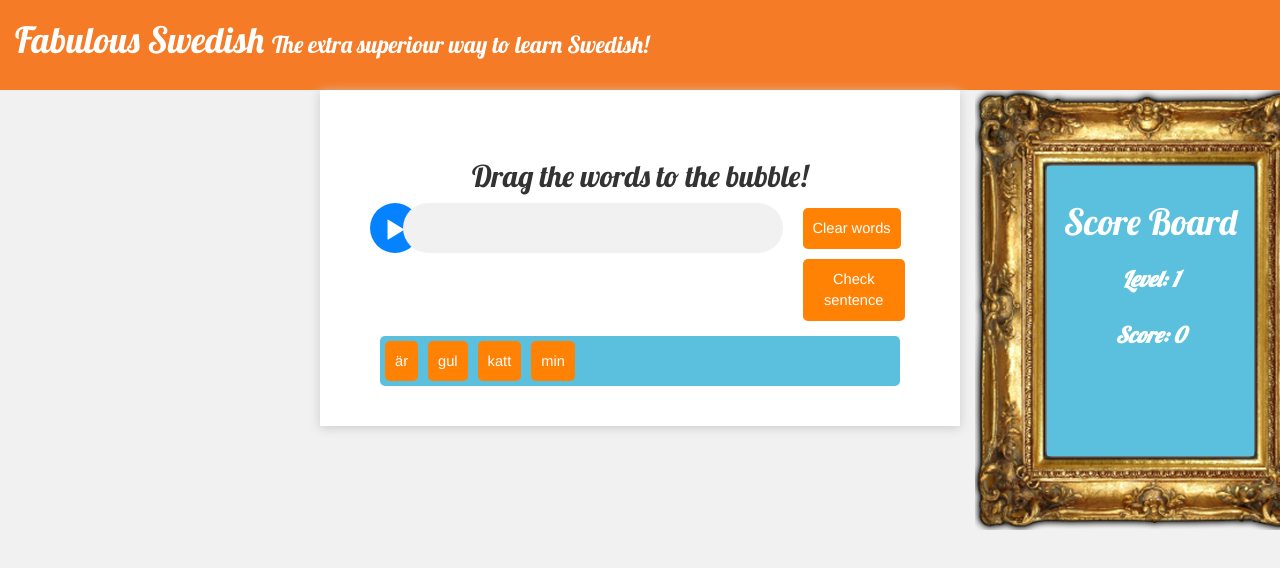
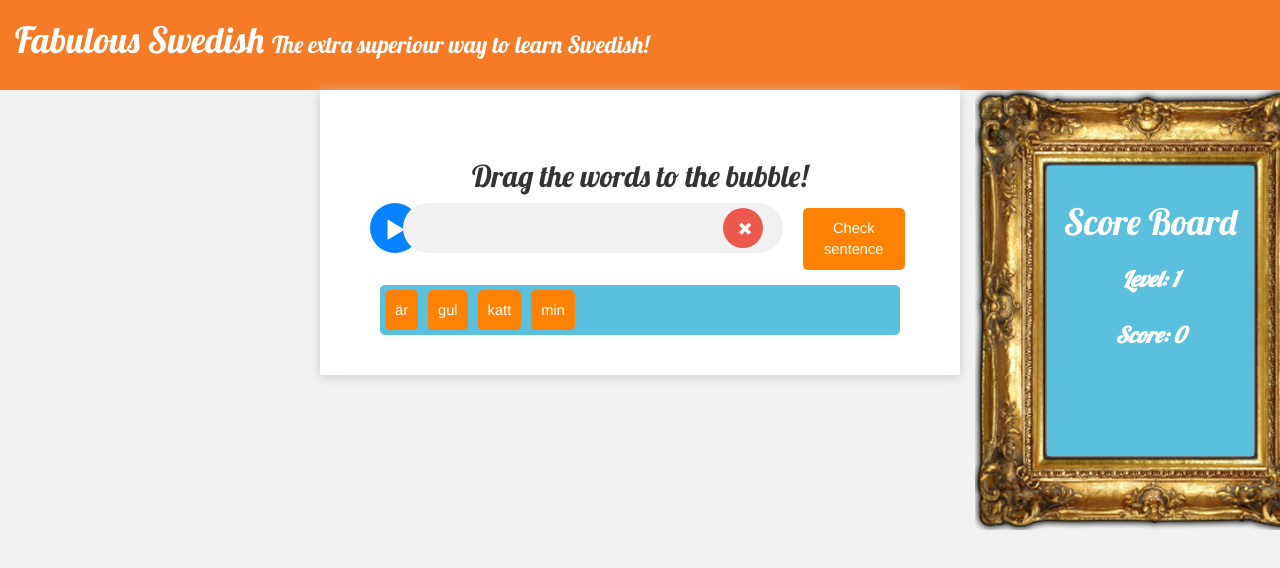
Before and after one commit to dsamue/intprog-projekt, a website: page app/index.html in a window 1280 px wide. Both pictures are taken after a click on the link "Play the game!". Shown: the top 568 px of the page. Drawn offline with nearby package versions, Linux system fonts and the light colour scheme.

Commit message:
deletebutton

```diff
--- a/app/partials/sentenceGame.html
+++ b/app/partials/sentenceGame.html
@@ -12,15 +12,16 @@
     </div>
 
     <!--Bubble-->
-    <div id='sortable-container' class="col-sm-8 col-xs-12 bubble" data-as-sortable data-ng-model="mySentence">
-      <div ng-repeat="word in mySentence" as-sortable-item class="dragItem" id="word{{word.id}}" ng-click="playSound(word.audiofile)">
-        <div as-sortable-item-handle >{{word.sweWord}}</div>
+      <div id='sortable-container' class="col-sm-8 col-xs-12 bubble" data-as-sortable data-ng-model="mySentence">
+        <div ng-repeat="word in mySentence" as-sortable-item class="dragItem" id="word{{word.id}}" ng-click="playSound(word.audiofile)">
+          <div as-sortable-item-handle >{{word.sweWord}}</div>
+        </div>
+        <button type="button" class="delete-button" ng-click="clearMySentence()"><span class="glyphicon glyphicon-remove" ng-click="clearMySentence()"></span></button>
       </div>
-    </div>
+
 
     <!--Buttons-->
     <div class="col-sm-3 col-xs-12">
-      <button type="button" class="sentence-button" ng-click="clearMySentence()">Clear words</button>
       <button type="button" class="sentence-button" ng-click="checkMySentence()">Check sentence</button>
     </div>
   </div>
--- a/app/style.css
+++ b/app/style.css
@@ -114,6 +114,25 @@ h3 {
 	height:auto;
 }
 
+.delete-button {
+	float: right;
+	background-color: #EC584B;
+	border-radius: 20px;
+	color: #ffffff;
+	height: 40px;
+	width: 40px;
+	padding: auto;
+	margin: 5px;
+	border: none;
+	text-align: auto;
+}
+
+.delete-button .glyphicon-remove{
+	cursor: hand;
+	text-align: auto;
+	float: center;
+}
+
 .alert {
 	margin: -40px;
 	margin-top: 20px;
```
